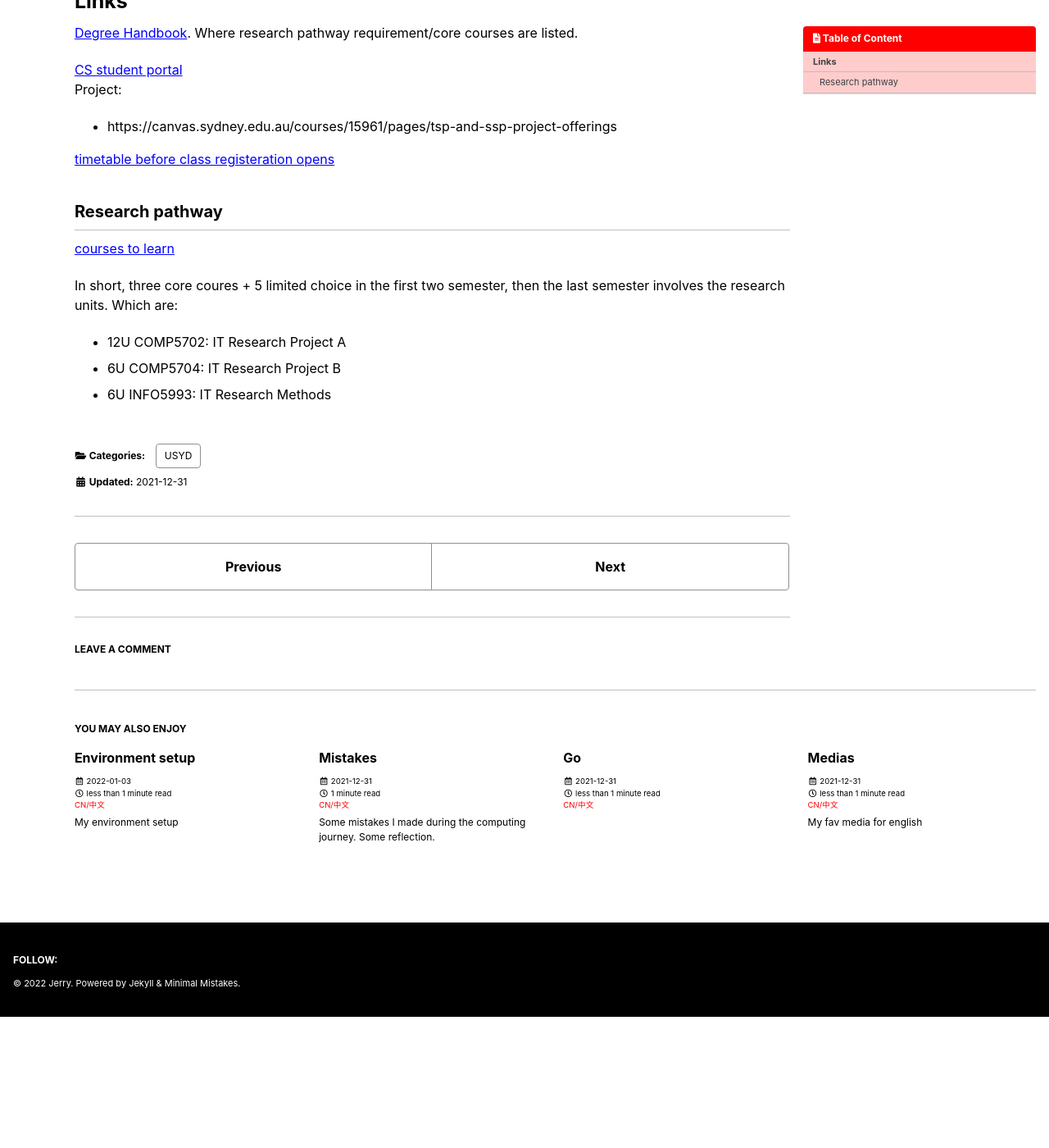
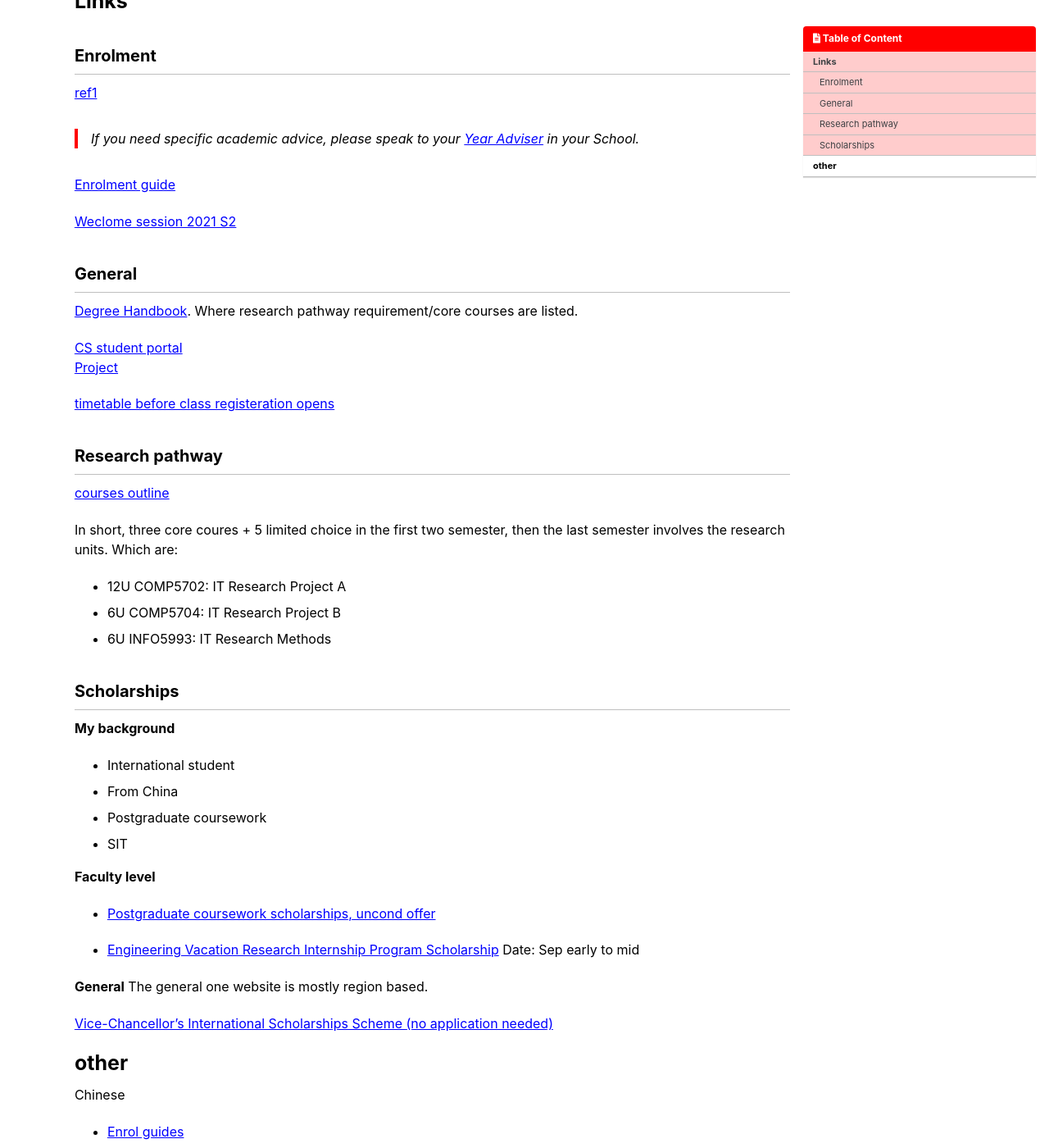
Before and after one commit to postsent/postsent.github.io, a Jekyll site: the page built from _posts/computing/uni/usyd/2021-12-31-it.md, in a window 1280 px wide and 1400 px high, scrolled down 285 px. Shown: the whole window at 82% size. Built offline with Jekyll 4.4.1, drawn with Linux system fonts in a browser that asks for light colours; cached includes are drawn as plain includes; comment, search, counter and statistics services are not loaded; before the commit the page ends 1525 px from its top, so only the background shows below that.

Commit message:
daily update

```diff
--- a/_posts/computing/uni/usyd/2021-12-31-it.md
+++ b/_posts/computing/uni/usyd/2021-12-31-it.md
@@ -7,26 +7,62 @@ categories:
 excerpt: Info for postgaduate IT coursework USYD
 ---
 
+
 Pathway:
 - Research
 - Professional
 
 # Links
 
+## Enrolment
+
+[ref1](https://canvas.sydney.edu.au/courses/2806/pages/common-enrolment-questions)
+
+> If you need specific academic advice, please speak to your [Year Adviser](https://canvas.sydney.edu.au/courses/2806/pages/contact-details-for-academic-advisors-in-schools) in your School.
+
+[Enrolment guide](https://canvas.sydney.edu.au/courses/15961/pages/postgraduate-coursework)
+
+[Weclome session 2021 S2](https://canvas.sydney.edu.au/courses/15961/pages/postgraduate-welcome-sessions)
+
+## General
+
 [Degree Handbook](https://cusp.sydney.edu.au/students/view-degree-page/degree_id/413). Where research pathway requirement/core courses are listed.
 
 [CS student portal](https://canvas.sydney.edu.au/courses/15961)
-Project:
-- https://canvas.sydney.edu.au/courses/15961/pages/tsp-and-ssp-project-offerings
+[Project](https://canvas.sydney.edu.au/courses/15961/pages/tsp-and-ssp-project-offerings)
 
 [timetable before class registeration opens](https://timetable.sydney.edu.au/even/timetable/#subjects)
 
 ## Research pathway
 
-[courses to learn](https://cusp.sydney.edu.au/students/view-degree-page/stream/9959/dvid/4449)
+[courses outline](https://cusp.sydney.edu.au/students/view-degree-page/stream/9959/dvid/4449)
 
 In short, three core coures + 5 limited choice in the first two semester, then the last semester involves the research units. Which are:
 
 - 12U COMP5702: IT Research Project A
 - 6U COMP5704: IT Research Project B
 - 6U INFO5993: IT Research Methods
+
+## Scholarships
+
+**My background**
+  - International student
+  - From China
+  - Postgraduate coursework
+  - SIT
+
+**Faculty level**
+
+  - [Postgraduate coursework scholarships, uncond offer](https://www.sydney.edu.au/scholarships/international/postgraduate-coursework/faculty/engineering.html#merit-comp)
+
+  - [Engineering Vacation Research Internship Program Scholarship](https://www.sydney.edu.au/scholarships/b/engineering-vacation-research-internship-program.html) Date: Sep early to mid
+
+**General**
+  The general one website is mostly region based.
+
+  [Vice-Chancellor's International Scholarships Scheme (no application needed)](https://www.sydney.edu.au/scholarships/e/vice-chancellor-international-scholarships-scheme.html)
+
+# other
+
+Chinese
+- [Enrol guides](http://linghangtutor.com/usyd/)
```
Also changed, not shown: _posts/computing/jeykll/2021-12-29-logs.md (+6 -0 lines), _posts/computing/uni/usyd/2021-01-05-nlp-pre.md (added, +8 -0 lines), _posts/computing/uni/usyd/2021-12-24-uni.md (added, +10 -0 lines), _posts/computing/uni/usyd/2021-12-27-courses.md (+36 -16 lines), _posts/computing/uni/usyd/2021-12-24-causal.md (deleted).
